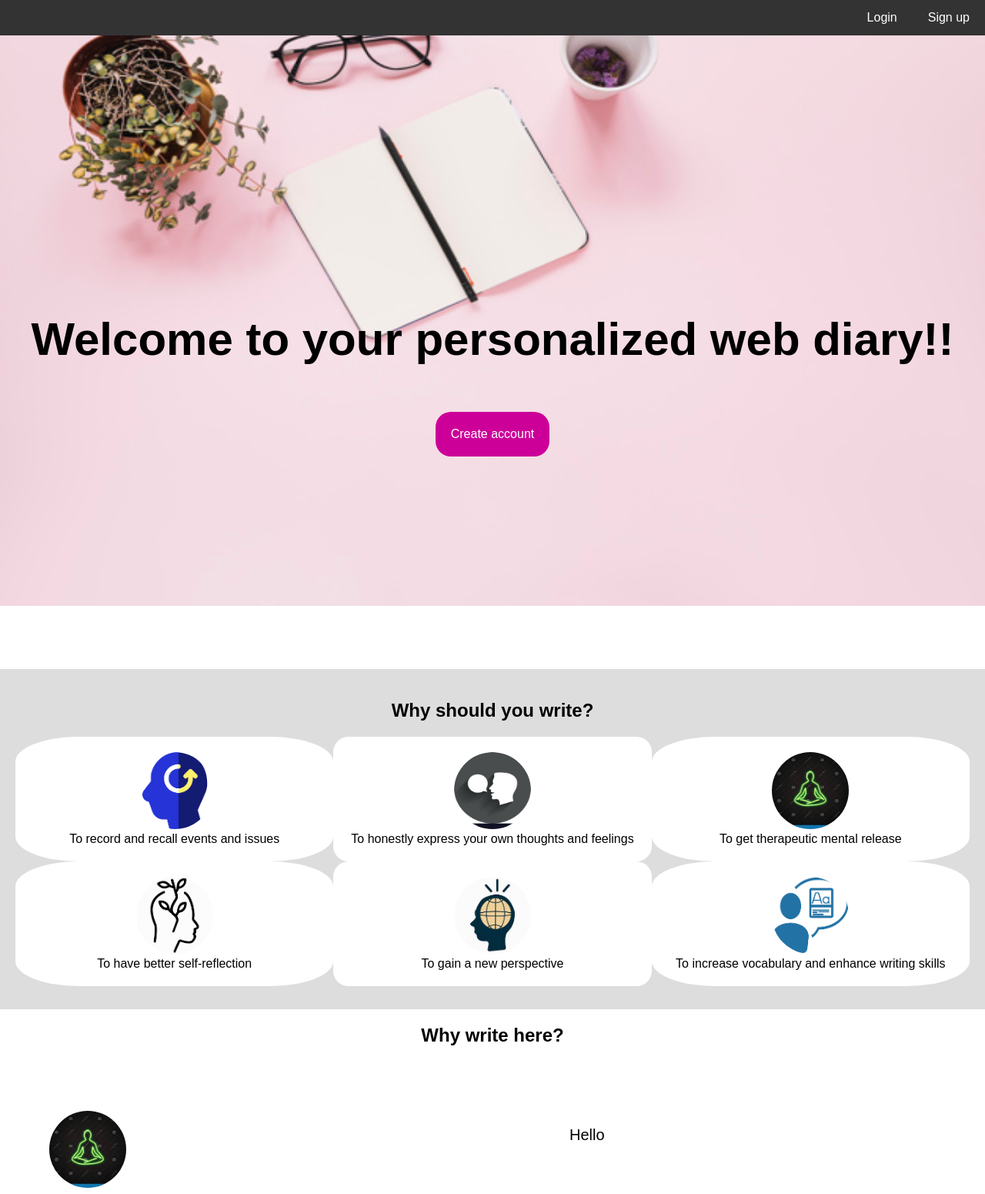
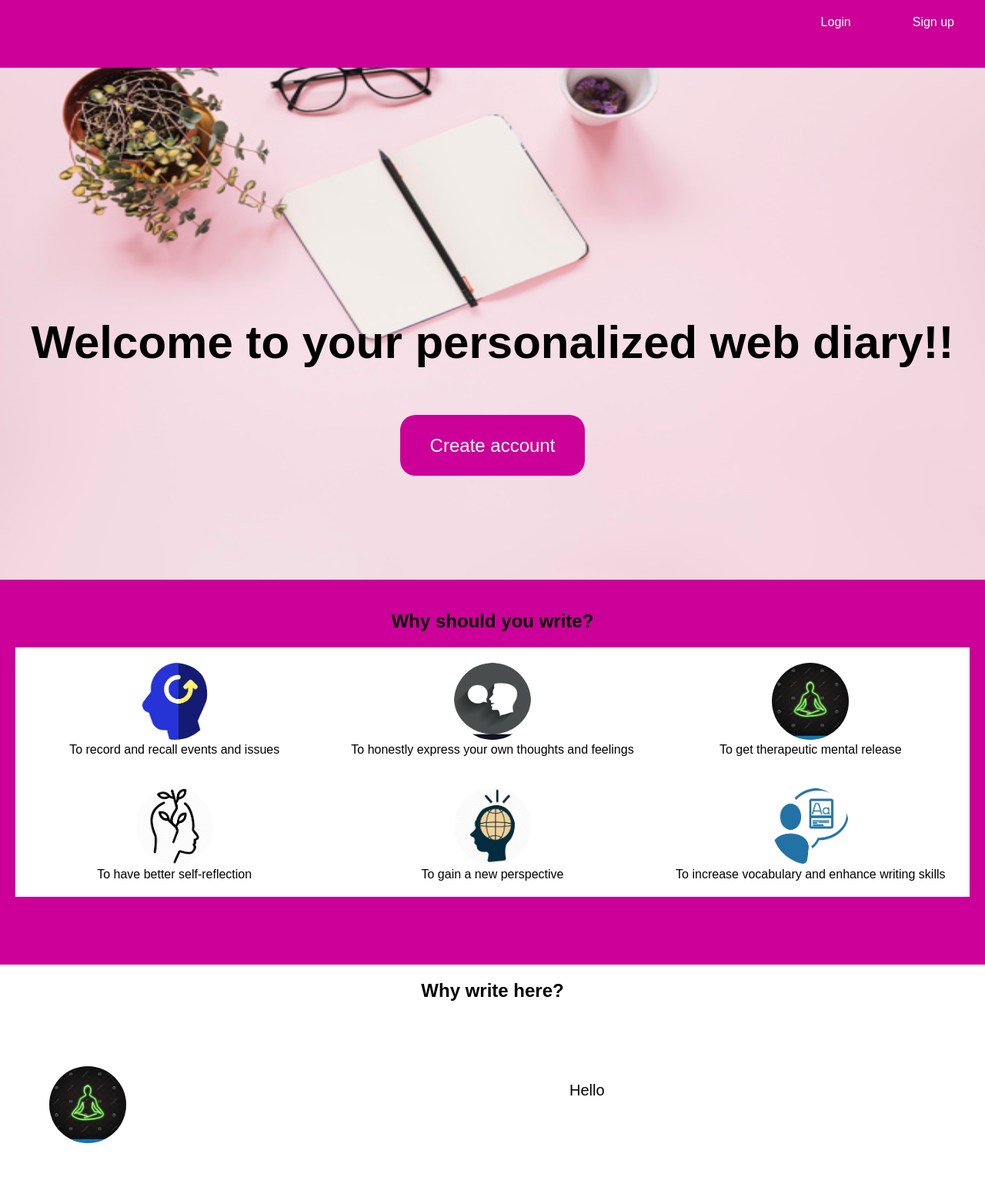
Before and after one commit to SanyaGandhi/Online-personal-diary, a PHP site: page /home.php in a window 1280 px wide. Shown: the top 1551 px of the page at 77% size. Run offline with PHP 8.4, Linux system fonts and the light colour scheme.

Commit message:
home page

```diff
--- a/home.php
+++ b/home.php
@@ -20,12 +20,12 @@ body {
 /* Header/logo Title */
 .header {
   background-image: url("diary3.jpg");
-  background-size: 100% 90%;
+  background-size: 100% 100%;
   background-repeat:  no-repeat;
   padding-top: 15%;
   padding-right:15%
   padding-left:15%;
-  padding-bottom: 20%;
+  padding-bottom: 9%;
   text-align: center;
 
   color: black;
@@ -35,25 +35,26 @@ body {
   border: none;
   border-radius: 20px;
   color: white;
-  padding: 20px;
+  padding: 2% 3%;
   text-align: center;
   text-decoration: none;
   display: inline-block;
-  font-size: 16px;
+  font-size: 150%;
   margin: 20px 50px;
   cursor: pointer;
 }
 
 /* Increase the font size of the heading */
 .header h1 {
-  padding-top: 10%;
+  padding-top: 7%;
   font-size: 60px;
 }
 
 /* Style the top navigation bar */
 .navbar {
+
   overflow: hidden;
-  background-color: #333;
+  background-color: #cc0099;
 }
 
 /* Style the navigation bar links */
@@ -62,7 +63,8 @@ body {
   display: block;
   color: white;
   text-align: center;
-  padding: 14px 20px;
+  padding: 20px 40px 50px 40px;
+  /* padding bottom: 50px; */
   text-decoration: none;
 }
 
@@ -114,9 +116,10 @@ body {
 .whywrite{
   align-self: center;
   text-align: center;
- -ms-flex: 100%; /* IE10 */
-  flex: 100%;
-  background-color: #ddd;
+ /* -ms-flex: 100%; /* IE10 */
+  /* flex: 100%; */
+  height:500px ;
+  background-color: #cc0099;
   padding: 20px;
   padding-bottom: 30px;
 
@@ -124,7 +127,7 @@ body {
 .whywrite div.reason1 {
   border-spacing: 20px;
  background-color: #ffffff;
- border-radius: 20%;
+ /* border-radius: 20%; */
  padding: 20px;
  text-align: center;
  -ms-flex: 30%; /* IE10 */
@@ -134,7 +137,7 @@ body {
 .whywrite div.reason2 {
 
  background-color: #ffffff;
- border-radius: 20px;
+ /* border-radius: 20px; */
  padding: 20px;
  text-align: center;
  -ms-flex: 30%; /* IE10 */
@@ -143,7 +146,7 @@ body {
 }.whywrite div.reason3 {
   border-spacing: 20px;
  background-color: #ffffff;
- border-radius: 20%;
+ /* border-radius: 20%; */
  padding: 20px;
  text-align: center;
  -ms-flex: 30%; /* IE10 */
@@ -187,12 +190,12 @@ body {
 }*/
 
 /* Responsive layout - when the screen is less than 400px wide, make the navigation links stack on top of each other instead of next to each other */
-/*@media screen and (max-width: 400px) {
+@media screen and (max-width: 400px) {
   .navbar a {
     float: none;
     width: 100%;
   }
-}*/
+}
 </style>
 </head>
 <body>
```
